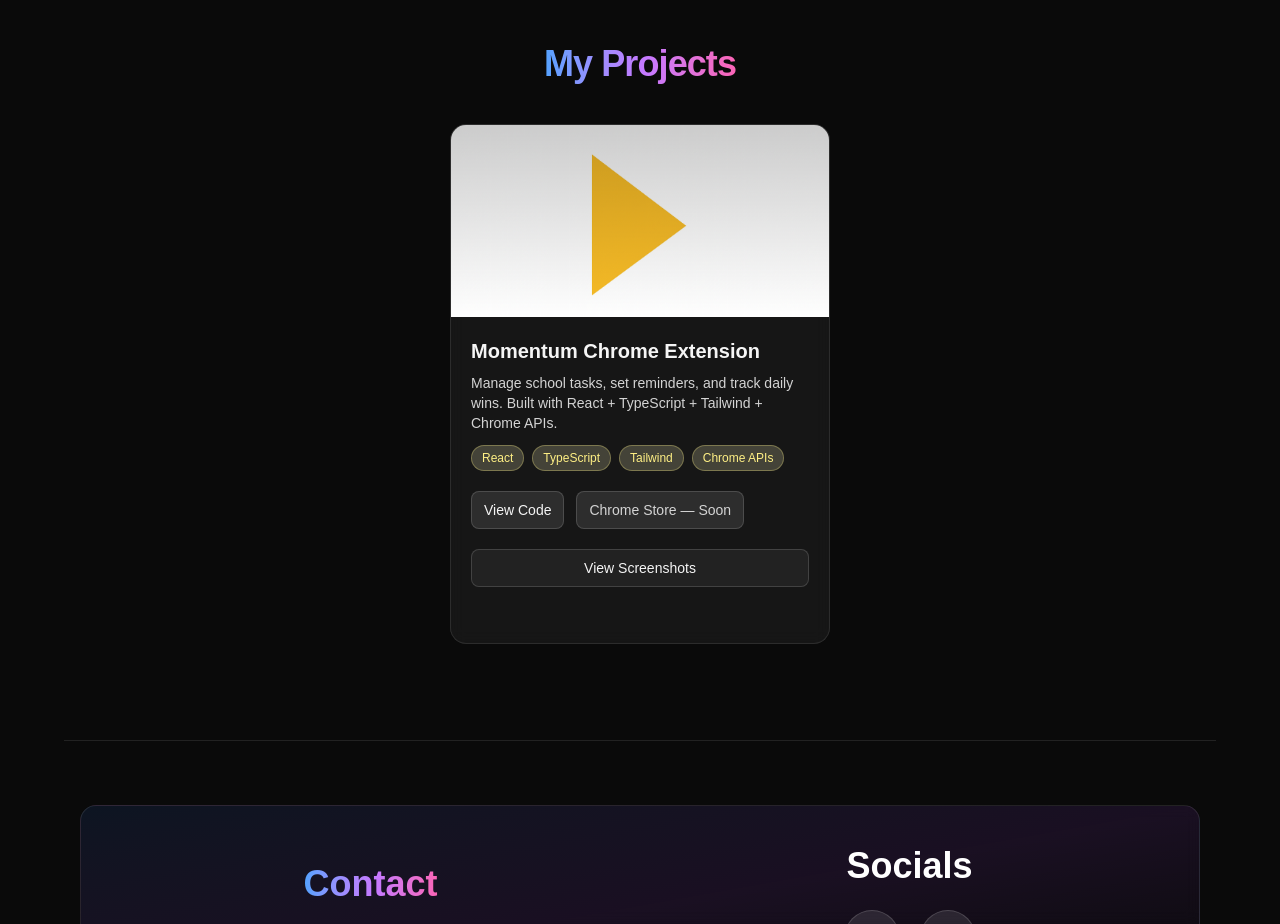
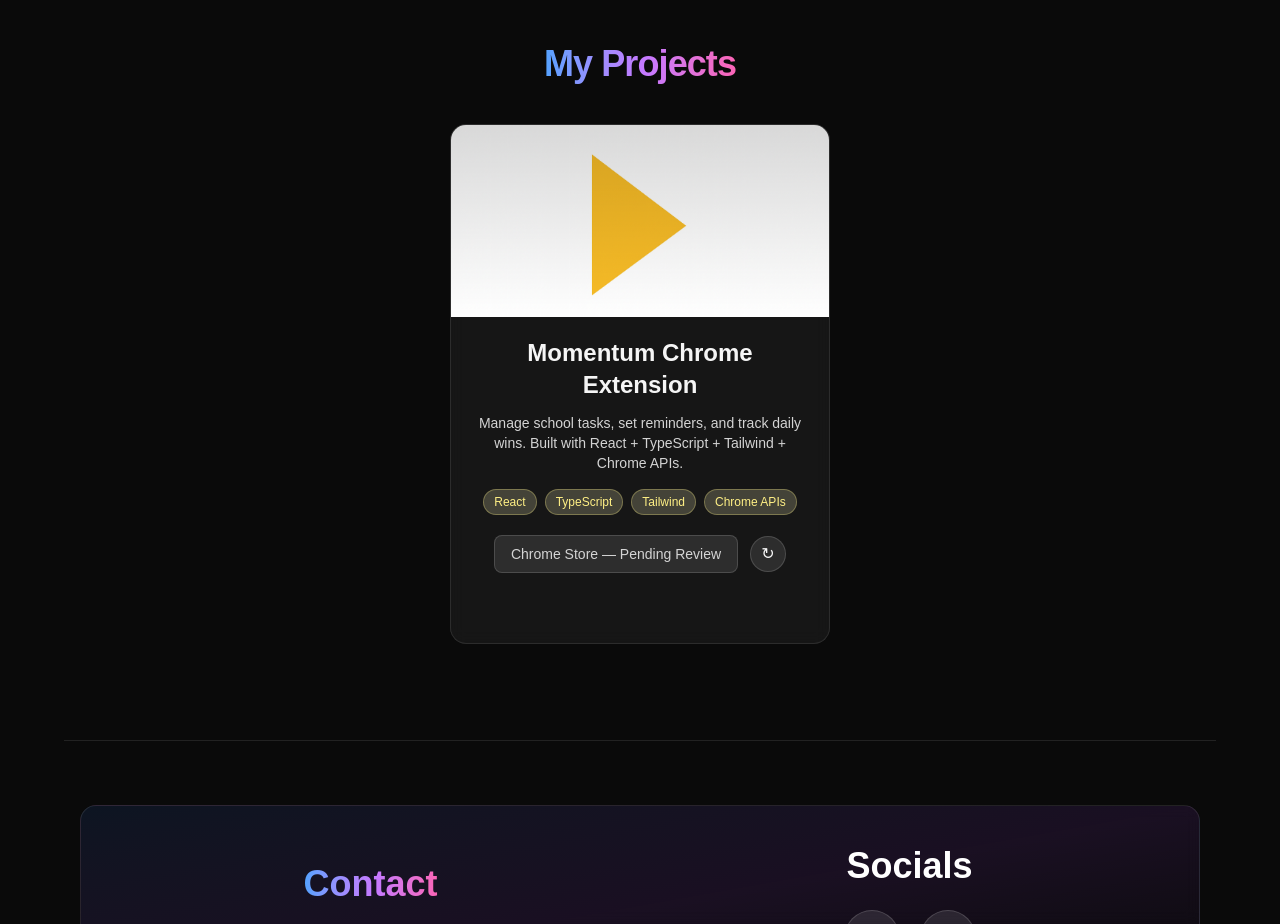
Before and after one commit to HenryWinNguyen/henry-portfolio, a Next.js app: page / in a window 1280 px wide. Shown: the part 2040-2964 px from the top of the page. Built offline with nearby package versions, Linux system fonts and the light colour scheme.

Commit message:
Projects: centered card, rotate icon, fullscreen screenshot lightbox, refined copy

```diff
--- a/app/components/ProjectCard.tsx
+++ b/app/components/ProjectCard.tsx
@@ -1,39 +1,51 @@
 'use client';
 
-import { useState } from 'react';
+import { useEffect, useRef, useState } from 'react';
 import Image from 'next/image';
 import { motion } from 'framer-motion';
 
 export type Project = {
   title: string;
   description: string;
-  cover: string;          // /projects/momentum_cover.png
-  screenshots: string[];  // ['/projects/momentum_tasks.png', '/projects/momentum_wins.png']
+  cover: string;
+  screenshots: string[];
   tags: string[];
   codeUrl: string;
-  storeUrl?: string;      // leave '' or undefined until approved
+  storeUrl?: string;
 };
 
-export default function ProjectCard({
-  title,
-  description,
-  cover,
-  screenshots,
-  tags,
-  codeUrl,
-  storeUrl,
-}: Project) {
+export default function ProjectCard(props: Project) {
+  const { title, description, cover, screenshots, tags, codeUrl, storeUrl } = props;
+
   const [flipped, setFlipped] = useState(false);
+  const [lightboxOpen, setLightboxOpen] = useState(false);
   const [idx, setIdx] = useState(0);
 
+  const openLightbox = (startIndex = 0) => {
+    setIdx(startIndex);
+    setLightboxOpen(true);
+  };
+
+  const closeLightbox = () => setLightboxOpen(false);
   const next = () => setIdx((i) => (i + 1) % screenshots.length);
   const prev = () => setIdx((i) => (i - 1 + screenshots.length) % screenshots.length);
 
+  // keyboard for lightbox
+  useEffect(() => {
+    if (!lightboxOpen) return;
+    const onKey = (e: KeyboardEvent) => {
+      if (e.key === 'Escape') closeLightbox();
+      if (e.key === 'ArrowRight') next();
+      if (e.key === 'ArrowLeft') prev();
+    };
+    window.addEventListener('keydown', onKey);
+    return () => window.removeEventListener('keydown', onKey);
+  }, [lightboxOpen]);
+
   return (
-    <div
-      className="relative h-[520px] w-full max-w-[380px]"
-      style={{ perspective: '1200px' }}                // 3D perspective
-    >
+    <>
+      {/* CARD */}
+      <div className="group relative h-[520px] w-full max-w-[380px]" style={{ perspective: '1200px' }}>
         <motion.div
           className="absolute inset-0 [transform-style:preserve-3d] rounded-2xl"
           animate={{ rotateY: flipped ? 180 : 0 }}
@@ -42,23 +54,24 @@
         >
           {/* FRONT */}
           <div className="absolute inset-0 [backface-visibility:hidden] overflow-hidden rounded-2xl border border-white/10 bg-white/5 backdrop-blur">
+            {/* Cover */}
             <div className="relative h-48 w-full">
-            <Image
-              src={cover}
-              alt={`${title} cover`}
-              fill
-              sizes="380px"
-              className="object-cover"
-              priority
-            />
-            <div className="absolute inset-0 bg-gradient-to-b from-black/20 to-transparent" />
+              <Image src={cover} alt={`${title} cover`} fill sizes="380px" className="object-cover" priority />
+              <div className="absolute inset-0 bg-gradient-to-b from-black/15 to-transparent" />
             </div>
 
-          <div className="p-5">
-            <h3 className="text-xl font-semibold">{title}</h3>
-            <p className="mt-2 text-sm text-neutral-300">{description}</p>
+            {/* Content, centered */}
+            <div className="px-6 pb-6 pt-5 text-center">
+              <h3
+                className="text-2xl font-semibold transition-transform duration-200 group-hover:scale-[1.04]"
+                aria-label={title}
+              >
+                {title}
+              </h3>
 
-            <div className="mt-3 flex flex-wrap gap-2">
+              <p className="mt-3 text-sm text-neutral-300">{description}</p>
+
+              <div className="mt-4 flex flex-wrap justify-center gap-2">
                 {tags.map((t) => (
                   <span
                     key={t}
@@ -69,7 +82,65 @@
                 ))}
               </div>
 
-            <div className="mt-5 flex gap-3">
+              {/* Store + Rotate row */}
+              <div className="mt-5 flex items-center justify-center gap-3">
+                {storeUrl ? (
+                  <a
+                    href={storeUrl}
+                    target="_blank"
+                    rel="noopener noreferrer"
+                    className="px-4 py-2 rounded-lg bg-yellow-400 text-black text-sm font-semibold hover:bg-yellow-300 transition"
+                  >
+                    View on Chrome Web Store
+                  </a>
+                ) : (
+                  <span className="px-4 py-2 rounded-lg bg-white/10 border border-white/15 text-sm text-neutral-300 cursor-not-allowed">
+                    Chrome Store — Pending Review
+                  </span>
+                )}
+
+                {/* small rotate icon */}
+                <button
+                  aria-label="Flip to screenshots side"
+                  onClick={() => setFlipped(true)}
+                  className="grid place-items-center h-9 w-9 rounded-full border border-white/15 bg-white/10 hover:bg-white/20 transition"
+                  title="View screenshots"
+                >
+                  ↻
+                </button>
+              </div>
+            </div>
+          </div>
+
+          {/* BACK (preview + actions) */}
+          <div
+            className="absolute inset-0 [backface-visibility:hidden] overflow-hidden rounded-2xl border border-white/10 bg-white/5 backdrop-blur"
+            style={{ transform: 'rotateY(180deg)' }}
+          >
+            {/* Minimal preview header */}
+            <div className="relative h-48 w-full">
+              <Image
+                src={screenshots[0]}
+                alt={`${title} preview`}
+                fill
+                sizes="380px"
+                className="object-cover"
+                onClick={() => openLightbox(0)}
+              />
+              <div className="absolute bottom-3 right-3">
+                <button
+                  onClick={() => openLightbox(0)}
+                  className="px-3 py-1.5 rounded-lg bg-black/55 text-white text-xs hover:bg-black/70 transition"
+                >
+                  Open Gallery
+                </button>
+              </div>
+            </div>
+
+            <div className="px-6 pb-6 pt-5">
+              <div className="flex items-center justify-between">
+                <h4 className="text-lg font-semibold">{title}</h4>
+                <div className="flex items-center gap-2">
                   <a
                     href={codeUrl}
                     target="_blank"
@@ -78,60 +149,63 @@
                   >
                     View Code
                   </a>
-
-              {storeUrl ? (
-                <a
-                  href={storeUrl}
-                  target="_blank"
-                  rel="noopener noreferrer"
-                  className="px-3 py-2 rounded-lg bg-yellow-400 text-black text-sm font-semibold hover:bg-yellow-300 transition"
+                  <button
+                    onClick={() => setFlipped(false)}
+                    aria-label="Flip back"
+                    className="grid place-items-center h-9 w-9 rounded-full border border-white/15 bg-white/10 hover:bg-white/20 transition"
+                    title="Back"
                   >
-                  Chrome Store
-                </a>
-              ) : (
-                <span className="px-3 py-2 rounded-lg bg-white/10 border border-white/15 text-sm text-neutral-300 cursor-not-allowed">
-                  Chrome Store — Soon
-                </span>
-              )}
-            </div>
-
-            <button
-              onClick={() => setFlipped(true)}
-              className="mt-5 w-full rounded-lg border border-white/15 bg-white/5 py-2 text-sm hover:bg-white/10 transition"
-            >
-              View Screenshots
+                    ↻
                   </button>
                 </div>
               </div>
+              <p className="mt-2 text-sm text-neutral-300">
+                Click “Open Gallery” to view full screenshots.
+              </p>
+            </div>
+          </div>
+        </motion.div>
+      </div>
 
-        {/* BACK */}
+      {/* LIGHTBOX (full-screen, outside card) */}
+      {lightboxOpen && (
         <div
-          className="absolute inset-0 [backface-visibility:hidden] overflow-hidden rounded-2xl border border-white/10 bg-white/5 backdrop-blur"
-          style={{ transform: 'rotateY(180deg)' }}
+          className="fixed inset-0 z-[999] bg-black/80 backdrop-blur-sm"
+          onClick={closeLightbox}
+          role="dialog"
+          aria-modal="true"
         >
-          <div className="relative h-64 w-full">
+          <div
+            className="absolute inset-0 m-6 md:m-12 lg:m-16 grid place-items-center"
+            onClick={(e) => e.stopPropagation()}
+          >
+            <div className="relative w-full max-w-5xl">
+              {/* image */}
+              <div className="relative w-full" style={{ aspectRatio: '16 / 10' }}>
                 <Image
                   src={screenshots[idx]}
                   alt={`${title} screenshot ${idx + 1}`}
                   fill
-              sizes="380px"
-              className="object-cover"
+                  sizes="100vw"
+                  className="object-contain"
+                  priority
                 />
+              </div>
 
               {/* arrows */}
               {screenshots.length > 1 && (
                 <>
                   <button
                     onClick={prev}
-                  className="absolute left-3 top-1/2 -translate-y-1/2 grid place-items-center h-9 w-9 rounded-full bg-black/45 text-white hover:bg-black/60"
-                  aria-label="Previous screenshot"
+                    aria-label="Previous"
+                    className="absolute left-2 top-1/2 -translate-y-1/2 grid place-items-center h-11 w-11 rounded-full bg-white/10 border border-white/20 text-white hover:bg-white/20"
                   >
                     ‹
                   </button>
                   <button
                     onClick={next}
-                  className="absolute right-3 top-1/2 -translate-y-1/2 grid place-items-center h-9 w-9 rounded-full bg-black/45 text-white hover:bg-black/60"
-                  aria-label="Next screenshot"
+                    aria-label="Next"
+                    className="absolute right-2 top-1/2 -translate-y-1/2 grid place-items-center h-11 w-11 rounded-full bg-white/10 border border-white/20 text-white hover:bg-white/20"
                   >
                     ›
                   </button>
@@ -139,51 +213,29 @@
               )}
 
               {/* dots */}
-            <div className="absolute bottom-3 left-0 right-0 flex justify-center gap-2">
+              <div className="mt-4 flex justify-center gap-2">
                 {screenshots.map((_, i) => (
                   <span
                     key={i}
-                  className={`h-2 w-2 rounded-full ${i === idx ? 'bg-yellow-400' : 'bg-white/40'}`}
+                    className={`h-2.5 w-2.5 rounded-full ${i === idx ? 'bg-yellow-400' : 'bg-white/40'}`}
                   />
                 ))}
               </div>
-          </div>
 
-          <div className="p-5">
-            <h4 className="text-lg font-semibold">{title}</h4>
-            <p className="mt-1 text-sm text-neutral-300">Click arrows to browse. </p>
-
-            <div className="mt-4 flex gap-3">
+              {/* close */}
+              <div className="absolute -top-4 right-0">
                 <button
-                onClick={() => setFlipped(false)}
-                className="px-3 py-2 rounded-lg bg-white/10 border border-white/15 text-sm hover:bg-white/20 transition"
+                  onClick={closeLightbox}
+                  aria-label="Close"
+                  className="grid place-items-center h-9 w-9 rounded-full bg-white/10 border border-white/20 text-white hover:bg-white/20"
                 >
-                Back
+                  ✕
                 </button>
-
-              <a
-                href={codeUrl}
-                target="_blank"
-                rel="noopener noreferrer"
-                className="px-3 py-2 rounded-lg bg-white/10 border border-white/15 text-sm hover:bg-white/20 transition"
-              >
-                Code
-              </a>
-
-              {storeUrl ? (
-                <a
-                  href={storeUrl}
-                  target="_blank"
-                  rel="noopener noreferrer"
-                  className="px-3 py-2 rounded-lg bg-yellow-400 text-black text-sm font-semibold hover:bg-yellow-300 transition"
-                >
-                  Store
-                </a>
-              ) : null}
               </div>
             </div>
           </div>
-      </motion.div>
         </div>
+      )}
+    </>
   );
 }
```
Lines whose indentation alone changed are shown as unchanged.
